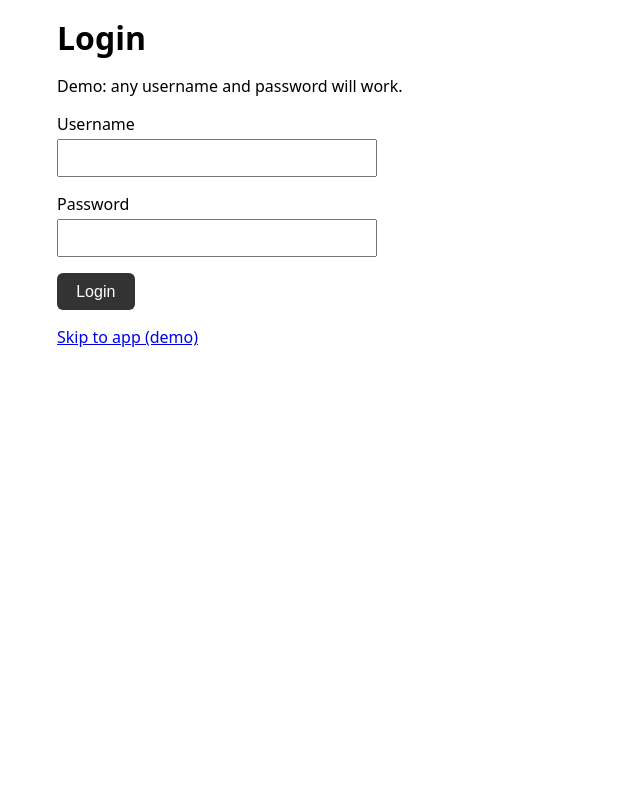
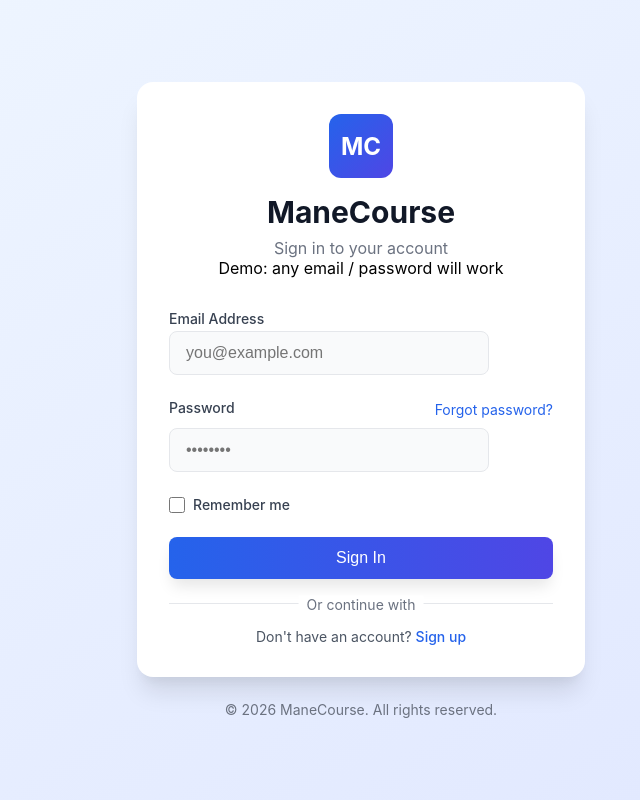
Before and after one commit to ameliawazio/HCI, a Flask app: page / in a window 1280 px wide. Shown: the whole page, without its empty margins (279-919 px from the left). Run offline with Flask 3, Linux system fonts and the light colour scheme.

Commit message:
login UI

```diff
--- a/backend/static/css/style.css
+++ b/backend/static/css/style.css
@@ -1,6 +1,206 @@
 /* ManeCourse — shared layout and nav (demo) */
 * {
   box-sizing: border-box;
+}
+/* Login page styles from login.html, namespaced */
+.login-page * {
+  margin: 0;
+  padding: 0;
+  box-sizing: border-box;
+}
+
+.login-page {
+  font-family: -apple-system, BlinkMacSystemFont, 'Segoe UI', 'Roboto', 'Oxygen', 'Ubuntu', 'Cantarell', sans-serif;
+  background: linear-gradient(to bottom right, #eff6ff, #e0e7ff);
+  min-height: 100vh;
+  display: flex;
+  align-items: center;
+  justify-content: center;
+  padding: 1rem;
+}
+
+.login-page .container {
+  width: 100%;
+  max-width: 448px;
+}
+
+.login-page .card {
+  background: white;
+  border-radius: 1rem;
+  box-shadow: 0 20px 25px -5px rgba(0, 0, 0, 0.1), 0 10px 10px -5px rgba(0, 0, 0, 0.04);
+  padding: 2rem;
+}
+
+.login-page .brand {
+  text-align: center;
+  margin-bottom: 2rem;
+}
+
+.login-page .logo {
+  display: inline-flex;
+  align-items: center;
+  justify-content: center;
+  width: 4rem;
+  height: 4rem;
+  background: linear-gradient(to bottom right, #2563eb, #4f46e5);
+  border-radius: 0.75rem;
+  margin-bottom: 1rem;
+}
+
+.login-page .logo-text {
+  color: white;
+  font-size: 1.5rem;
+  font-weight: bold;
+}
+
+.login-page h1 {
+  font-size: 1.875rem;
+  font-weight: bold;
+  color: #111827;
+  margin-bottom: 0.5rem;
+}
+
+.login-page .subtitle {
+  color: #6b7280;
+  font-size: 1rem;
+}
+
+.login-page .form {
+  margin-top: 2rem;
+}
+
+.login-page .form-group {
+  margin-bottom: 1.5rem;
+}
+
+.login-page .label-row {
+  display: flex;
+  justify-content: space-between;
+  align-items: center;
+  margin-bottom: 0.5rem;
+}
+
+.login-page label {
+  display: block;
+  font-size: 0.875rem;
+  color: #374151;
+  font-weight: 500;
+}
+
+.login-page .forgot-link {
+  font-size: 0.875rem;
+  color: #2563eb;
+  text-decoration: none;
+}
+
+.login-page .forgot-link:hover {
+  color: #1d4ed8;
+}
+
+.login-page input[type="email"],
+.login-page input[type="password"] {
+  width: 100%;
+  padding: 0.75rem 1rem;
+  background: #f9fafb;
+  border: 1px solid #e5e7eb;
+  border-radius: 0.5rem;
+  font-size: 1rem;
+  transition: all 0.2s;
+}
+
+.login-page input[type="email"]:focus,
+.login-page input[type="password"]:focus {
+  outline: none;
+  ring: 2px;
+  border-color: #2563eb;
+  box-shadow: 0 0 0 3px rgba(37, 99, 235, 0.1);
+}
+
+.login-page .checkbox-group {
+  display: flex;
+  align-items: center;
+  margin-bottom: 1.5rem;
+}
+
+.login-page input[type="checkbox"] {
+  width: 1rem;
+  height: 1rem;
+  border: 1px solid #d1d5db;
+  border-radius: 0.25rem;
+  cursor: pointer;
+}
+
+.login-page .checkbox-label {
+  margin-left: 0.5rem;
+  font-size: 0.875rem;
+  color: #374151;
+  cursor: pointer;
+}
+
+.login-page .submit-btn {
+  width: 100%;
+  padding: 0.75rem;
+  background: linear-gradient(to right, #2563eb, #4f46e5);
+  color: white;
+  border: none;
+  border-radius: 0.5rem;
+  font-size: 1rem;
+  font-weight: 500;
+  cursor: pointer;
+  box-shadow: 0 10px 15px -3px rgba(0, 0, 0, 0.1);
+  transition: all 0.2s;
+}
+
+.login-page .submit-btn:hover {
+  background: linear-gradient(to right, #1d4ed8, #4338ca);
+  box-shadow: 0 20px 25px -5px rgba(0, 0, 0, 0.1);
+}
+
+.login-page .divider {
+  position: relative;
+  margin: 1.5rem 0;
+}
+
+.login-page .divider-line {
+  border-top: 1px solid #e5e7eb;
+}
+
+.login-page .divider-text {
+  position: absolute;
+  top: 50%;
+  left: 50%;
+  transform: translate(-50%, -50%);
+  background: white;
+  padding: 0 0.5rem;
+  font-size: 0.875rem;
+  color: #6b7280;
+}
+
+.login-page .signup-link {
+  text-align: center;
+  margin-top: 1.5rem;
+}
+
+.login-page .signup-link p {
+  font-size: 0.875rem;
+  color: #4b5563;
+}
+
+.login-page .signup-link a {
+  color: #2563eb;
+  text-decoration: none;
+  font-weight: 500;
+}
+
+.login-page .signup-link a:hover {
+  color: #1d4ed8;
+}
+
+.login-page .footer {
+  text-align: center;
+  margin-top: 1.5rem;
+  font-size: 0.875rem;
+  color: #6b7280;
 }
 
 body {
--- a/backend/templates/index.html
+++ b/backend/templates/index.html
@@ -1,30 +1,103 @@
 <!DOCTYPE html>
 <html lang="en">
 <head>
-    <meta charset="UTF-8" />
-    <meta name="viewport" content="width=device-width, initial-scale=1.0" />
-    <title>ManeCourse — Login</title>
+  <meta charset="UTF-8">
+  <meta name="viewport" content="width=device-width, initial-scale=1.0">
+  <title>ManeCourse - Login</title>
   <link rel="stylesheet" href="{{ url_for('static', filename='css/style.css') }}" />
 </head>
-  <body>
-    <h1 class="page-title">Login</h1>
-    <p>Demo: any username and password will work.</p>
+<body class="login-page">
+  <div class="container">
+    <!-- Login Card -->
+    <div class="card">
+      <!-- Logo/Brand -->
+      <div class="brand">
+        <div class="logo">
+          <span class="logo-text">MC</span>
+        </div>
+        <h1>ManeCourse</h1>
+        <p class="subtitle">Sign in to your account</p>
+        <p>Demo: any email / password will work</p>
 
-    <form id="login-form">
+      </div>
+
+      <!-- Login Form -->
+      <form class="form" id="loginForm">
+        <!-- Email Field -->
         <div class="form-group">
-        <label for="username">Username</label>
-        <input id="username" name="username" type="text" required />
+          <label for="email">Email Address</label>
+          <input
+            type="email"
+            id="email"
+            name="email"
+            placeholder="you@example.com"
+            required
+          >
         </div>
+
+        <!-- Password Field -->
         <div class="form-group">
+          <div class="label-row">
             <label for="password">Password</label>
-        <input id="password" name="password" type="password" required />
+            <a href="#" class="forgot-link">Forgot password?</a>
           </div>
-      <button type="submit" class="btn">Login</button>
+          <input
+            type="password"
+            id="password"
+            name="password"
+            placeholder="••••••••"
+            required
+          >
+        </div>
+
+        <!-- Remember Me -->
+        <div class="checkbox-group">
+          <input type="checkbox" id="remember" name="remember">
+          <label for="remember" class="checkbox-label">Remember me</label>
+        </div>
+
+        <!-- Submit Button -->
+        <button type="submit" class="submit-btn">Sign In</button>
       </form>
 
-    <p id="result"></p>
-    <p style="margin-top: 1rem;"><a href="{{ url_for('home') }}">Skip to app (demo)</a></p>
+      <!-- Divider -->
+      <div class="divider">
+        <div class="divider-line"></div>
+        <span class="divider-text">Or continue with</span>
+      </div>
 
-    <script src="{{ url_for('static', filename='app.js') }}"></script>
+      <!-- Sign Up Link -->
+      <div class="signup-link">
+        <p>
+          Don't have an account?
+          <a href="#">Sign up</a>
+        </p>
+      </div>
+    </div>
+
+    <!-- Footer -->
+    <div class="footer">
+      <p>&copy; 2026 ManeCourse. All rights reserved.</p>
+    </div>
+  </div>
+
+  <script>
+    // Handle form submission
+    document.getElementById('loginForm').addEventListener('submit', function(e) {
+      e.preventDefault();
+      const email = document.getElementById('email').value;
+      const password = document.getElementById('password').value;
+      const remember = document.getElementById('remember').checked;
+      // Here you would typically send a request to your server
+      // For demo, redirect to home
+      window.location.href = "{{ url_for('home') }}";
+    });
+
+    // Handle social login
+    function handleSocialLogin(provider) {
+      console.log('Social login with:', provider);
+      alert('Social login with ' + provider + ' would be implemented here.');
+    }
+  </script>
 </body>
 </html>
```
Lines whose indentation alone changed are shown as unchanged.
